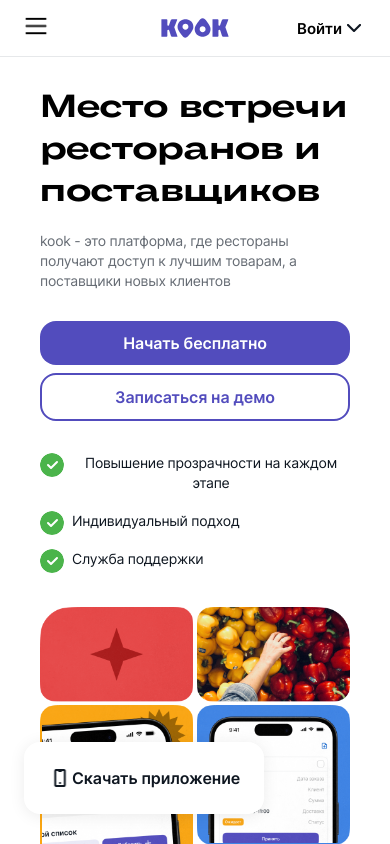
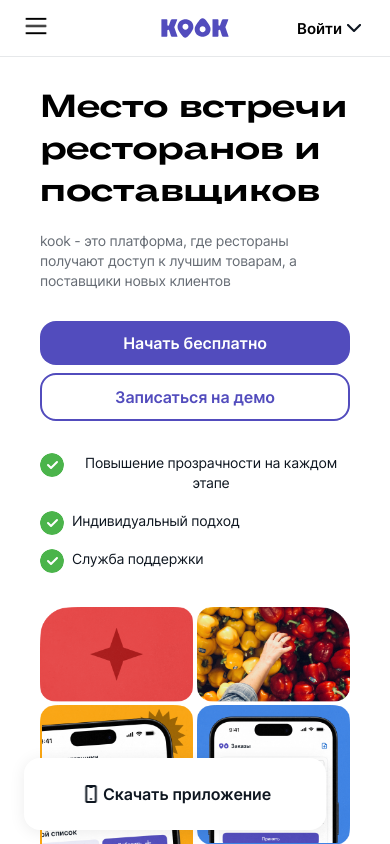
Before and after one commit to MarkennBagdat/kook.kz, a React (Create React App) app: page / in a window 390 px wide. Shown: the top 844 px of the page. Built offline with nearby package versions, Linux system fonts and the light colour scheme; the HTML template or start-up script is replaced by a standard one.

Commit message:
qr fixed

```diff
--- a/src/pages/MainPage/Divider/MainPage.css
+++ b/src/pages/MainPage/Divider/MainPage.css
@@ -82,12 +82,7 @@
 }
 
 .button-demo {
-  background-color: rgba(
-    255,
-    255,
-    255,
-    1
-  ); /* button background color - white */
+    background-color: rgba(255, 255, 255, 1); /* button background color - white */
     color: rgba(82, 76, 189, 1); /* button text color */
     border: 2px solid rgba(82, 76, 189, 1); /* border color and size */
 }
@@ -564,10 +559,7 @@
     position: absolute;
     top: 82%; /* Center vertically */
     left: 25%; /* Start at the horizontal center of the .highlight span */
-  transform: translate(
-    -50%,
-    -50%
-  ); /* Adjust the positioning to truly center based on the element's size */
+    transform: translate(-50%, -50%); /* Adjust the positioning to truly center based on the element's size */
     z-index: -1; /* Places the ellipse behind the text */
     width: 256px;
     height: auto;
@@ -633,10 +625,7 @@
         position: absolute;
         top: 85%; /* Center vertically */
         left: 50%; /* Start at the horizontal center of the .highlight span */
-    transform: translate(
-      -50%,
-      -50%
-    ); /* Adjust the positioning to truly center based on the element's size */
+        transform: translate(-50%, -50%); /* Adjust the positioning to truly center based on the element's size */
         z-index: -1;
     }
 }
@@ -711,8 +700,7 @@
     text-align: left;
     max-height: 0;
     overflow: hidden;
-  transition: max-height 0.3s ease-out, padding 0.3s ease-out,
-    box-shadow 0.3s ease-out;
+    transition: max-height 0.3s ease-out, padding 0.3s ease-out, box-shadow 0.3s ease-out;
 }
 
 .faq-answer.show {
@@ -751,7 +739,6 @@
         font-size: 18px; /* Set the font size */
         line-height: 24px; /* Line height for readability */
     }
-
 }
 
 @media (max-width: 980px) {
@@ -888,7 +875,6 @@
         margin: 0 0 4px;
     }
 
-
     .media-article p {
         font-size: 14px;
         font-weight: 400;
@@ -914,36 +900,31 @@
 }
 
 /* MainPage.css */
+.qr {
+    position: relative;
+    max-width: 1392px;
+    padding: 0 24px;
+    margin: 0 auto;
+}
 
 .qr-info {
     position: fixed; /* Keep the QR code fixed on the screen */
-  bottom: 30px; /* Position from the bottom */
-  left: 24px; /* Position from the left */
+    bottom: 24px; /* Position from the bottom */
 }
 
 .qr-section {
-  display: flex;
-  align-items: center;
     text-align: center;
     padding: 24px;
 }
 
 .qr-container {
-  position: fixed;
     display: flex;
     flex-direction: column;
     justify-content: center; /* Center content vertically */
     align-items: center;
     max-width: 312px; /* Width as a percentage of the screen width */
     max-height: 388px; /* Height adjusted to content */
-  bottom: 30px; /* Position from the bottom */
-  left: 24px; /* Position from the left */
-  background-color: rgba(
-    63,
-    132,
-    229,
-    1
-  ); /* Background color as per the image */
+    background-color: rgba(63, 132, 229, 1); /* Background color as per the image */
     border-radius: 32px; /* Rounded corners as specified */
     box-shadow: 0 4px 8px rgba(0, 0, 0, 0.1); /* Box shadow for styling */
     z-index: 10; /* High z-index to stay above other content */
@@ -984,6 +965,7 @@
     max-width: 264px;
     height: auto; /* Height adjusted to the image aspect ratio */
     margin-top: 24px; /* Spacing above the image */
+    margin-right: 12px;
 }
 
 .qr-collapsed {
@@ -1013,24 +995,21 @@
     margin: 0; /* Это уберет стандартные отступы у параграфа */
 }
 
-.qr__inner {
-  display: flex;
-  justify-content: space-between;
-  align-items: center;
-}
-
-@media (min-width: 980px) {
-  .qrcode-image {
-    margin-right: 12px;
-  }
-  .mobile-download-buttons{
+.mobile-download-buttons {
     display: none;
 }
 
+@media (max-width: 980px) {
+    .qr-wrapper {
+        width: 100%;
     }
 
-@media (max-width: 980px) {
-  .qr-container{
+    .qr-info {
+        width: calc(100% - 48px);
+        bottom: 14px;
+    }
+
+    .qr-container {
         display: none;
     }
 
@@ -1043,7 +1022,6 @@
         background-color: rgba(63, 132, 229, 1);
 
         border-radius: 14px; /* Rounded corners for the container */
-    padding: 20px;
         box-shadow: 0 4px 10px rgba(0, 0, 0, 0.1); /* Shadow for a slight depth effect */
     }
 
@@ -1095,5 +1073,4 @@
         background-color: #007bff; /* Specific blue for Google Play */
         color: #ffffff; /* White text for Google Play button */
     }
-
 }
--- a/src/pages/SamePages/QRCode.js
+++ b/src/pages/SamePages/QRCode.js
@@ -11,8 +11,8 @@ function QRCode() {
     const toggleQR = () => setShowQR(!showQR);
 
     return (
+        <div className="qr">
             <div className="qr-info">
-
                 {showQR ? (
                     // When showQR is true, display the QR code
                     <div className="qr-wrapper">
@@ -24,23 +24,16 @@ function QRCode() {
                             <p className="qr-code-subtext">Отсканируйте QR-код</p>
                             <img src={QRCodeImage} alt="QR Code" className="qr-code-image" />
                         </div>
-
                         <div className="qr-section mobile-download-buttons">
                             <button className="close-qr" onClick={toggleQR}>
                                 ×
                             </button>
                             <div className="download-text">Скачайте приложение</div>
-            <a
-              href="https://apps.apple.com/app/id"
-              className="download-button app-store"
-            >
+                            <a href="https://apps.apple.com/app/id" className="download-button app-store">
                                 <img src={AppStoreIcon} alt="App Store" />
                                 App Store
                             </a>
-            <a
-              href="https://play.google.com/store/apps/details?id"
-              className="download-button google-play"
-            >
+                            <a href="https://play.google.com/store/apps/details?id" className="download-button google-play">
                                 <img src={GoogleIcon} alt="Google Play" />
                                 Google Play
                             </a>
@@ -54,6 +47,7 @@ function QRCode() {
                     </div>
                 )}
             </div>
+        </div>
     );
 }
 
```
Lines whose indentation alone changed are shown as unchanged.
